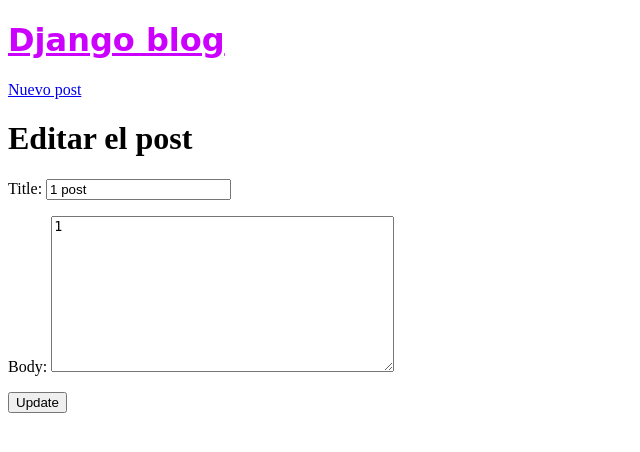
After one commit to L154ndr0/django_blog, a Django app: page /post/1/update/ in a window 1280 px wide. The commit adds this page. Shown: the top 452 px of the page, without its empty margins (0-640 px from the left). Run offline with Django 4.2, Linux system fonts and the light colour scheme; data comes from the database, SQL or seed files in the repository; both versions use the stored data as it was after the commit; some web fonts are replaced.

Commit message:
creamos el edit, update y delete

```diff
--- a/blog/models.py
+++ b/blog/models.py
@@ -1,5 +1,5 @@
 from django.db import models
-
+from django.urls import reverse
 
 # Create your models here.
 class Post(models.Model):
@@ -9,7 +9,10 @@
         on_delete=models.CASCADE,
     )
 
-body = models.TextField()
+    body = models.TextField()
 
-def __str__(self):
-    return
+    def __str__(self):
+        return self.title
+
+    def get_absolute_url(self):
+        return reverse("post_detail", kwargs={"pk": self.pk})
--- a/blog/urls.py
+++ b/blog/urls.py
@@ -1,7 +1,11 @@
 from django.urls import path
-from .views import BlogListView, BlogDetailView
+from .views import BlogListView, BlogDetailView, BlogCreateView, BlogUpdateView, BlogDeleteView
 
 urlpatterns = [
+    path( "post/new/", BlogCreateView.as_view(), name="post_new" ),
     path( "", BlogListView.as_view(), name="home" ),
     path( "post/<int:pk>", BlogDetailView.as_view(), name="post_detail" ),
+    path( "post/<int:pk>/update/", BlogUpdateView.as_view(), name="post_edit" ),
+    path( "post/<int:pk>/delete/", BlogDeleteView.as_view(), name="post_delete" ),
+
 ]
--- a/blog/views.py
+++ b/blog/views.py
@@ -1,6 +1,8 @@
 from django.shortcuts import render
 from django.views.generic import ListView, DetailView
+from django.views.generic.edit import CreateView, UpdateView, DeleteView
 from .models import Post
+from django.urls import reverse_lazy
 
 # Create your views here.
 class BlogListView(ListView):
@@ -10,3 +12,18 @@
 class BlogDetailView(DetailView):
     model = Post
     template_name = "post_detail.html"
+
+class BlogCreateView(CreateView):
+    model = Post
+    template_name = "post_new.html"
+    fields = [ "title", "body", "author" ]
+
+class BlogUpdateView(UpdateView):
+    model = Post
+    template_name = "post_edit.html"
+    fields = [ "title", "body" ]
+
+class BlogDeleteView(DeleteView):
+        model = Post
+        template_name = "post_delete.html"
+        success_url = reverse_lazy("home")
--- a/templates/base.html
+++ b/templates/base.html
@@ -13,6 +13,7 @@
         <h1>
             <a href="{% url 'home' %}">Django blog</a>
         </h1>
+        <a href="{% url 'post_new' %}"> Nuevo post</a>
     </header>
     <div>
         {% block content %}
--- a/templates/home.html
+++ b/templates/home.html
@@ -1,10 +1,9 @@
-    {% extends "base.html" %}
+{% extends "base.html" %}
 
 {% block content %}
     {% for post in post_list %}
-
         <h2><a href="{% url 'post_detail' post.pk %}">{{ post.title }}</a></h2>
+        <p> {{ post.author }}</p>
         <p> {{ post.body }}</p>
-
     {% endfor %}
 {% endblock content %}
--- a/templates/post_detail.html
+++ b/templates/post_detail.html
@@ -2,5 +2,8 @@
 
 {% block content %}
     <h2>{{ post.title }}</h2>
-    <p>{{ ppost.body }}</p>
+    <p>{{ post.body }}</p>
+
+    <a href="{% url 'post_edit' post.pk %}">Editar este post |</a>
+    <a href="{% url 'post_delete' post.pk %}">Delete</a>
 {% endblock content %}
--- /dev/null
+++ b/templates/post_edit.html
@@ -0,0 +1,9 @@
+{% extends "base.html" %}
+
+{% block content %}
+    <h1>Editar el post</h1>
+    <form action="" method="post">{% csrf_token %}
+        {{  form.as_p  }}
+        <input type="submit" value="Update">
+    </form>
+{% endblock content %}
```
Also changed, not shown: templates/post_delete.html (added, +10 -0 lines), templates/post_new.html (added, +9 -0 lines), blog/migrations/0002_post_body.py (added), db.sqlite3, django_project/urls.py (line endings or trailing spaces).
